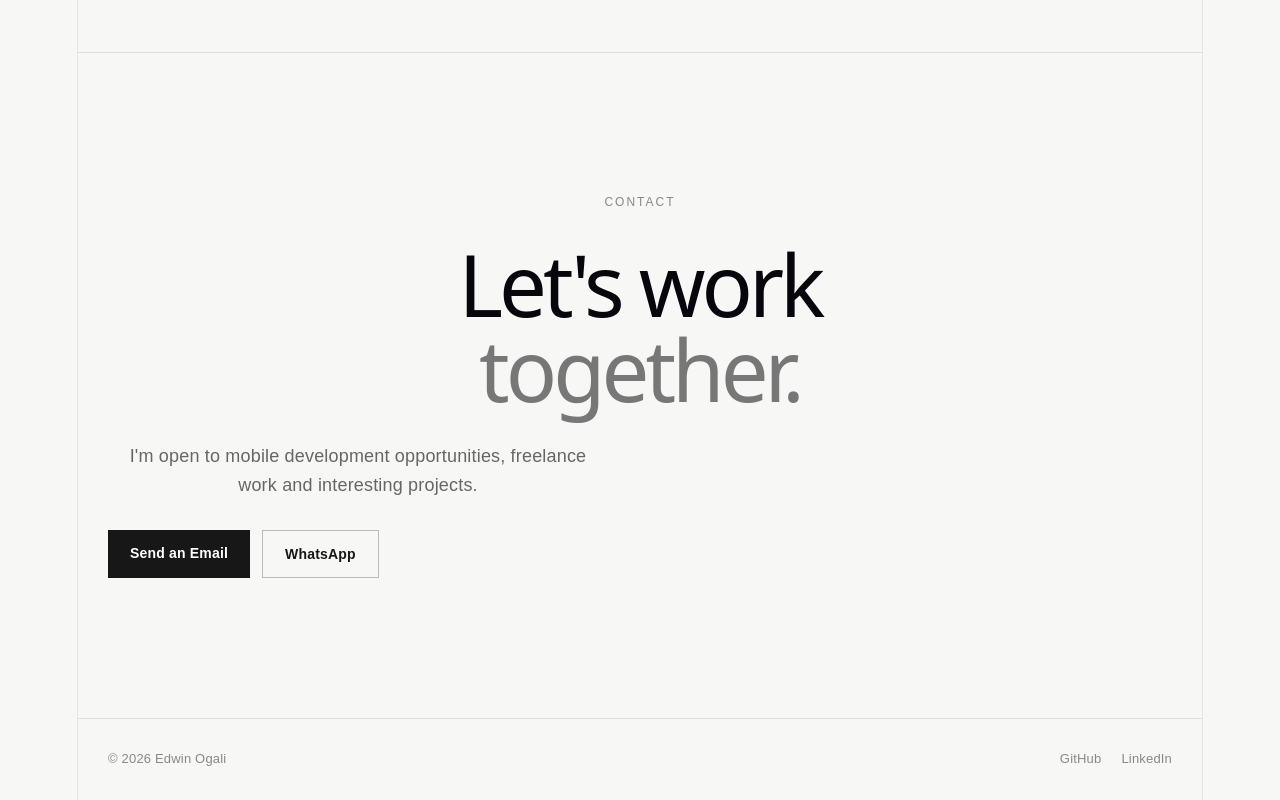
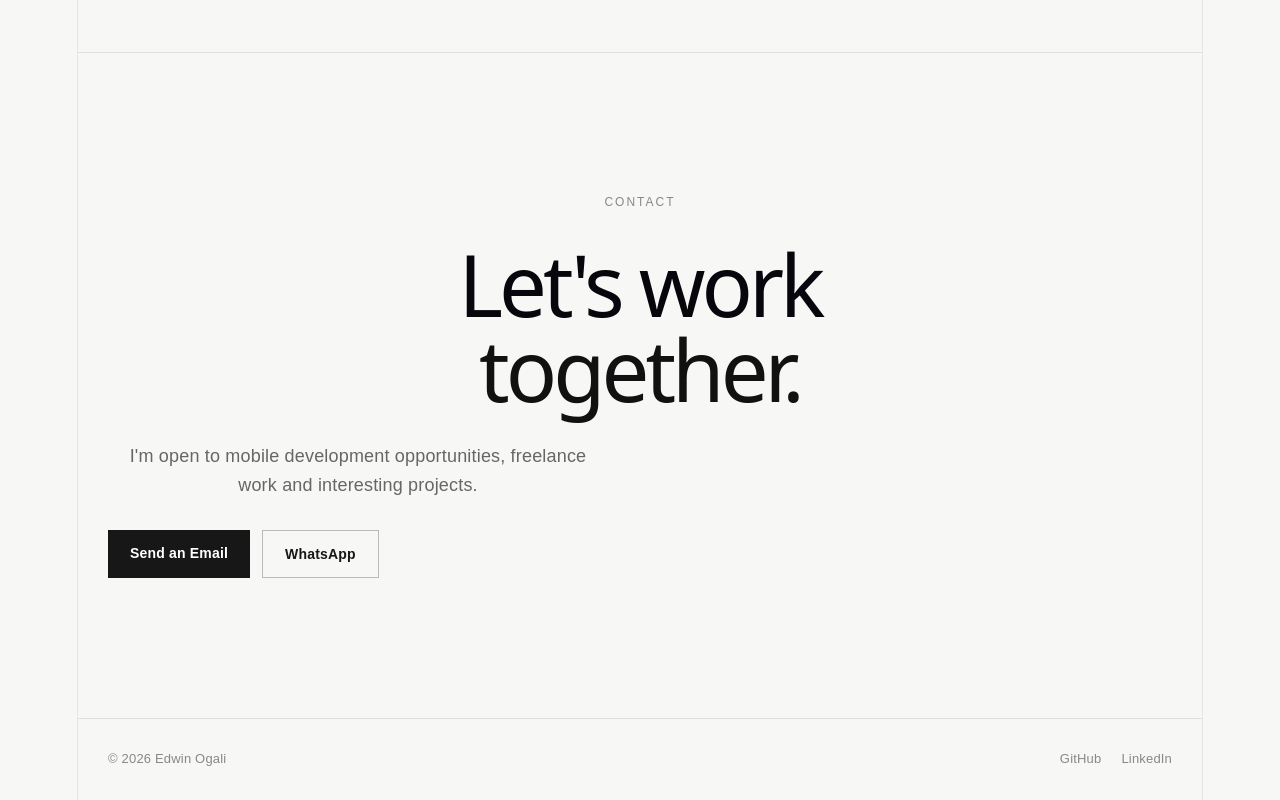
Before and after one commit to edwinogali6/edwinogali.github.io, a React (Vite) app: page / in a window 1280 px wide. Shown: the part 3241-4041 px from the top of the page. Built offline with nearby package versions, Linux system fonts and the light colour scheme.

Commit message:
Fix layout bug on the home page

```diff
--- a/src/App.css
+++ b/src/App.css
@@ -302,7 +302,7 @@ a {
 }
 
 .contact-section h2 span {
-  color: #777;
+  color: #111111;
 }
 
 .contact-section > p:not(.contact-label) {
```
